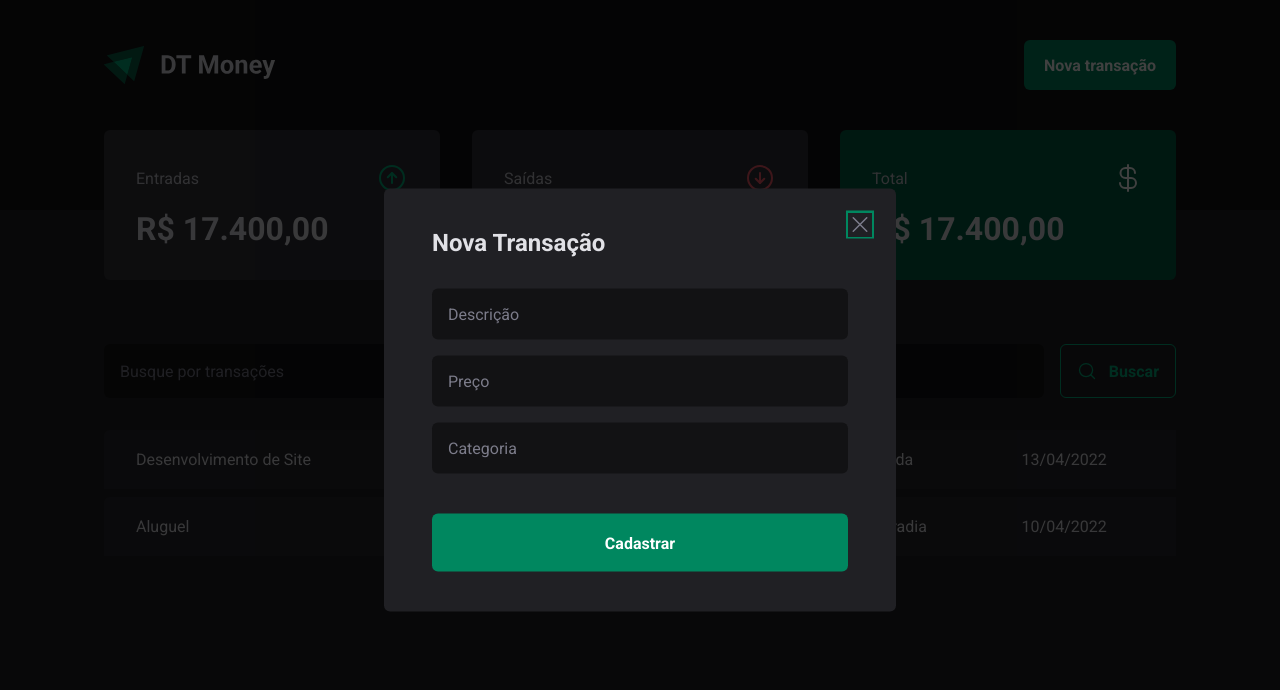
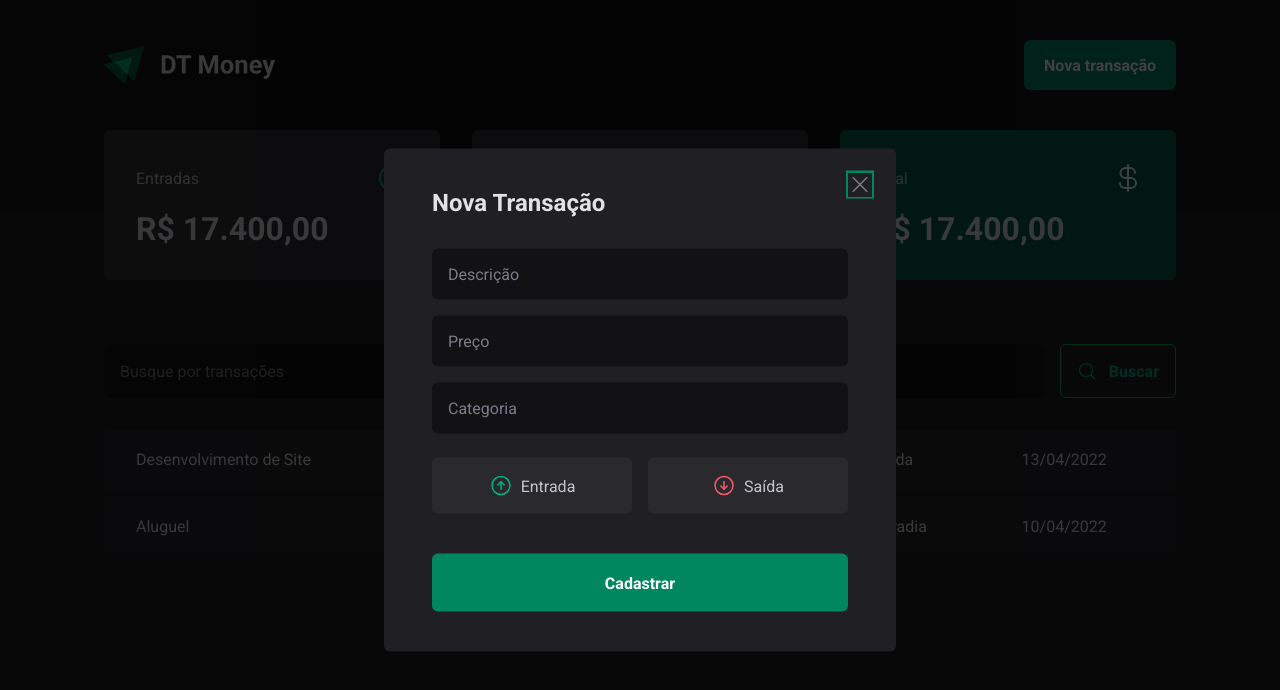
Before and after one commit to DanilloRezende/03-dt-money, a React (Vite) app: page / in a window 1280 px wide. Both pictures are taken after a click on the button "Nova transação". Shown: the top 690 px of the page. Built offline with nearby package versions, Linux system fonts and the light colour scheme.

Commit message:
Estrutura visual - Botões de entrada e saída

```diff
--- a/src/components/NewTransactionModal/index.tsx
+++ b/src/components/NewTransactionModal/index.tsx
@@ -1,6 +1,6 @@
 import * as Dialog from "@radix-ui/react-dialog";
-import { X } from "phosphor-react";
-import { CloseButton, Content, Overlay } from "./styles";
+import { ArrowCircleDown, ArrowCircleUp, X } from "phosphor-react";
+import { CloseButton, Content, Overlay, TransactionType, TransactionTypeButton } from "./styles";
 
 export function NewTransactionModal() {
     return (
@@ -11,13 +11,24 @@
                 <Dialog.Title>Nova Transação</Dialog.Title>
 
                 <CloseButton>
-                    <X size="24"/>
+                    <X size={24}/>
                 </CloseButton>
 
                 <form>
                     <input type="text" placeholder="Descrição" required />
                     <input type="text" placeholder="Preço" required />
                     <input type="text" placeholder="Categoria" required />
+
+                    <TransactionType>
+                        <TransactionTypeButton variant='income'>
+                            <ArrowCircleUp size={24} />
+                            Entrada
+                        </TransactionTypeButton>
+                        <TransactionTypeButton variant='outcome'>
+                            <ArrowCircleDown size={24} />
+                            Saída
+                        </TransactionTypeButton>
+                    </TransactionType>
 
                     <button type="submit">
                         Cadastrar
--- a/src/components/NewTransactionModal/styles.ts
+++ b/src/components/NewTransactionModal/styles.ts
@@ -69,3 +69,34 @@
     color: ${props => props.theme["gray-500"]};
 
 `;
+
+export const TransactionType = styled.div`
+    display: grid;
+    grid-template-columns: repeat(2, 1fr);
+    gap: 1rem;
+    margin-top: 0.5rem;
+`;
+
+interface TransactionTypeButtonProps {
+    variant: 'income' | 'outcome'
+}
+
+
+export const TransactionTypeButton = styled.button<TransactionTypeButtonProps>`
+    background: ${props => props.theme["gray-700"]};
+    padding: 1rem;
+    display: flex;
+    align-items: center;
+    justify-content: center;
+    gap: 0.5rem;
+    border-radius: 6px;
+    cursor: pointer;
+    border: 0;
+    color: ${props => props.theme["gray-300"]};
+
+    svg {
+        color: ${props => props.variant === 'income' ? props.theme["green-300"] : props.theme["red-300"]}
+    }
+
+
+`
```
